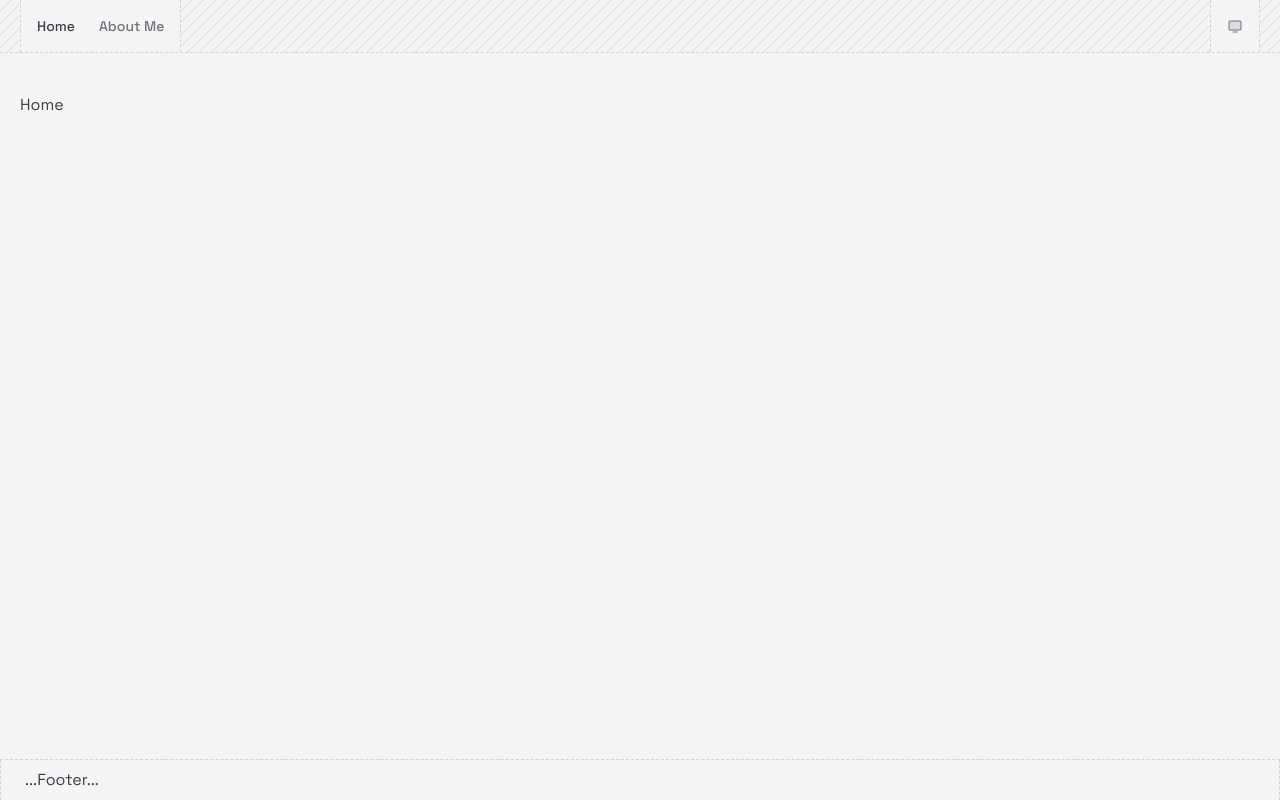
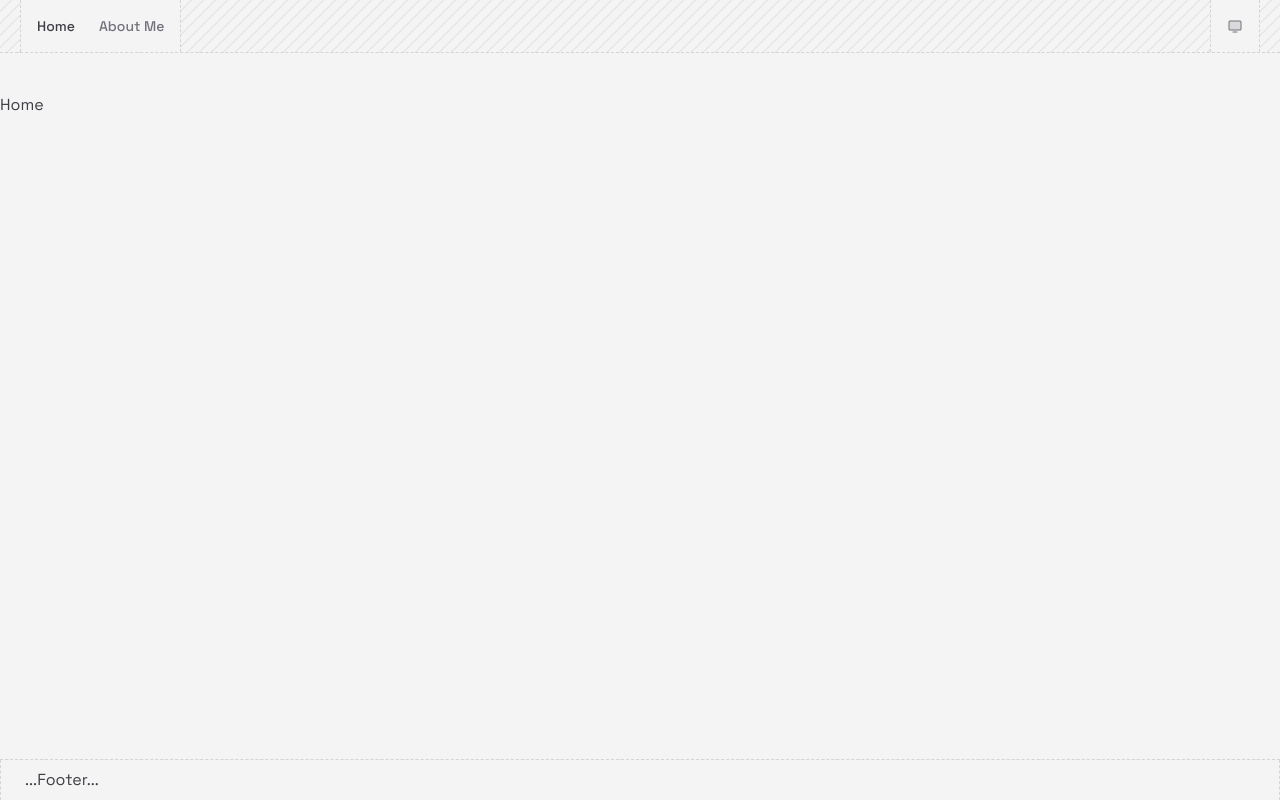
Before and after one commit to hecticme/hecticme.dev, a Vue app: page / in a window 1280 px wide. Built offline with nearby package versions, Linux system fonts and the light colour scheme.

Commit message:
style: don't apply size-container to main content by default

```diff
--- a/src/App.vue
+++ b/src/App.vue
@@ -7,7 +7,7 @@
   <div class="bg-zinc-100 dark:bg-zinc-900 text-zinc-700 dark:text-zinc-300 flex flex-col min-h-screen">
     <AppHeader />
 
-    <main class="size-container py-10 flex-1">
+    <main class="py-10 flex-1">
       <RouterView />
     </main>
 
```
